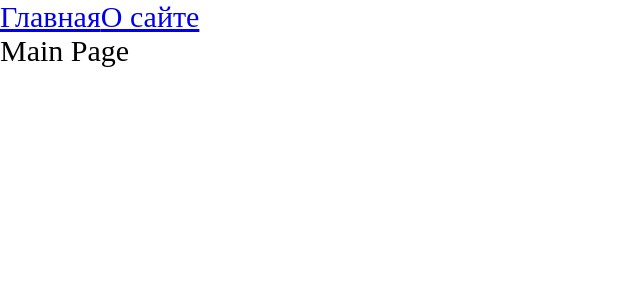
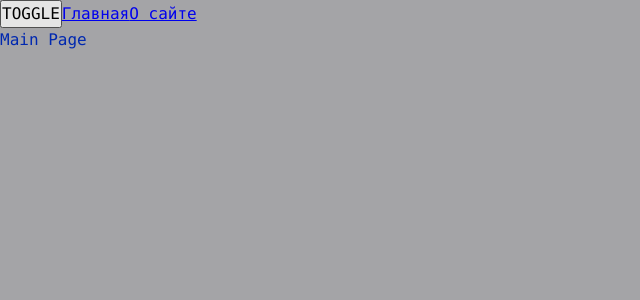
Before and after one commit to Vecsel/project, a React app: page / in a window 1280 px wide. Shown: the top 300 px of the page, without its empty margins (0-640 px from the left). Built offline with nearby package versions, Linux system fonts and the light colour scheme.

Commit message:
organizing styles, add Dark and Light theme

```diff
--- a/src/App.tsx
+++ b/src/App.tsx
@@ -1,12 +1,17 @@
-import React, {Suspense} from 'react';
+import React, {Suspense,} from 'react';
 import {Link, Route, Routes} from 'react-router-dom';
-import './index.scss'
+import './styles/index.scss'
 import {MainPageAsync} from "./pages/MainPages/MainPage.async";
 import {AboutPageAsync} from "./pages/AboutPage/AboutPage.async";
+import {useTheme} from "./theme/useTheme";
+
 
 const App = () => {
+    const {theme,toggleTheme}=useTheme()
+
     return (
-        <div className="app">
+        <div className={`app ${theme}`}>
+            <button onClick={toggleTheme}>TOGGLE</button>
             <Link to={'/'}>Главная</Link>
             <Link to={'/about'}>О сайте</Link>
             <Suspense fallback={<div>Loading...</div>}>
--- a/src/index.scss
+++ /dev/null
@@ -1,9 +0,0 @@
-* {
-  margin: 0;
-  padding: 0;
-  box-sizing: border-box;
-}
-
-.app {
-  font-size: 30px;
-}
--- a/src/index.tsx
+++ b/src/index.tsx
@@ -2,11 +2,14 @@
 import {render} from "react-dom";
 import App from "./App";
 import {BrowserRouter} from "react-router-dom";
+import ThemeProvider from "./theme/ThemeProvider";
 
 
 render(
     <BrowserRouter>
-        <App/>
+        <ThemeProvider>
+            <App/>
+        </ThemeProvider>
     </BrowserRouter>,
     document.getElementById('root')
 )
--- /dev/null
+++ b/src/styles/index.scss
@@ -0,0 +1,13 @@
+@import "reset";
+@import "themes/normal";
+@import "themes/dark";
+@import "variables/global";
+
+.app {
+  font: var(--font-m);
+
+  background: var(--bg-color);
+  color: var(--primary-color);
+
+  min-height: 100vh;
+}
--- /dev/null
+++ b/src/styles/reset.scss
@@ -0,0 +1,14 @@
+* {
+  margin: 0;
+  padding: 0;
+  box-sizing: border-box;
+}
+
+input,
+button,
+textarea,
+select {
+  margin: 0;
+
+  font: inherit;
+}
--- /dev/null
+++ b/src/styles/themes/dark.scss
@@ -0,0 +1,6 @@
+.app.dark {
+  --bg-color: #090958;
+
+  --primary-color: #049604;
+  --secondary-color: #04ff04;
+}
--- /dev/null
+++ b/src/styles/themes/normal.scss
@@ -0,0 +1,6 @@
+:root {
+  --bg-color: #a4a4a7;
+
+  --primary-color: #0028b0;
+  --secondary-color: #0453ff;
+}
--- /dev/null
+++ b/src/styles/variables/global.scss
@@ -0,0 +1,11 @@
+:root {
+  --font-family-main: Consolas, "times New Roman", Serif;
+
+  --font-size--m: 16px;
+  --font-line--m: 24px;
+  --font-m: var(--font-size--m)/var(--font-line--m) var(--font-family-main);
+
+  --font-size--l: 24px;
+  --font-line--l: 32px;
+  --font-l: var(--font-size--l)/var(--font-line--l) var(--font-family-main);
+}
--- /dev/null
+++ b/src/theme/ThemeContext.ts
@@ -0,0 +1,14 @@
+import {createContext} from "react";
+
+export enum Theme {
+    LIGHT = 'light',
+    DARK = 'dark',
+}
+export interface ThemeContextProps {
+    theme?:Theme,
+    setTheme?:(theme:Theme)=>void
+}
+
+export const ThemeContext = createContext<ThemeContextProps>({})
+
+export const LOCAL_STORAGE_THEME_KEY = 'theme'
--- /dev/null
+++ b/src/theme/ThemeProvider.tsx
@@ -0,0 +1,22 @@
+import React, {FC, useMemo, useState} from 'react';
+import {LOCAL_STORAGE_THEME_KEY, Theme, ThemeContext} from "./ThemeContext";
+
+const defaultTheme = localStorage.getItem(LOCAL_STORAGE_THEME_KEY) as Theme || Theme.LIGHT
+
+const ThemeProvider: FC = ({children}) => {
+    const [theme, setThem] = useState<Theme>(defaultTheme)
+
+
+    const defaultProps = useMemo(() => ({
+        theme: theme,
+        setTheme: setThem
+    }), [theme])
+
+    return (
+        <ThemeContext.Provider value={defaultProps}>
+            {children}
+        </ThemeContext.Provider>
+    );
+};
+
+export default ThemeProvider;
--- /dev/null
+++ b/src/theme/useTheme.ts
@@ -0,0 +1,19 @@
+import {LOCAL_STORAGE_THEME_KEY, Theme, ThemeContext} from "./ThemeContext";
+import {useContext} from "react";
+
+interface UseThemeResult {
+    toggleTheme: () => void;
+    theme: Theme;
+}
+
+
+export function useTheme():UseThemeResult {
+    const {theme, setTheme} = useContext(ThemeContext)
+
+    const toggleTheme = () => {
+        const newTheme = theme === Theme.DARK ? Theme.LIGHT : Theme.DARK
+        setTheme(newTheme)
+        localStorage.setItem(LOCAL_STORAGE_THEME_KEY, newTheme)
+    }
+    return {theme, toggleTheme}
+}
```
